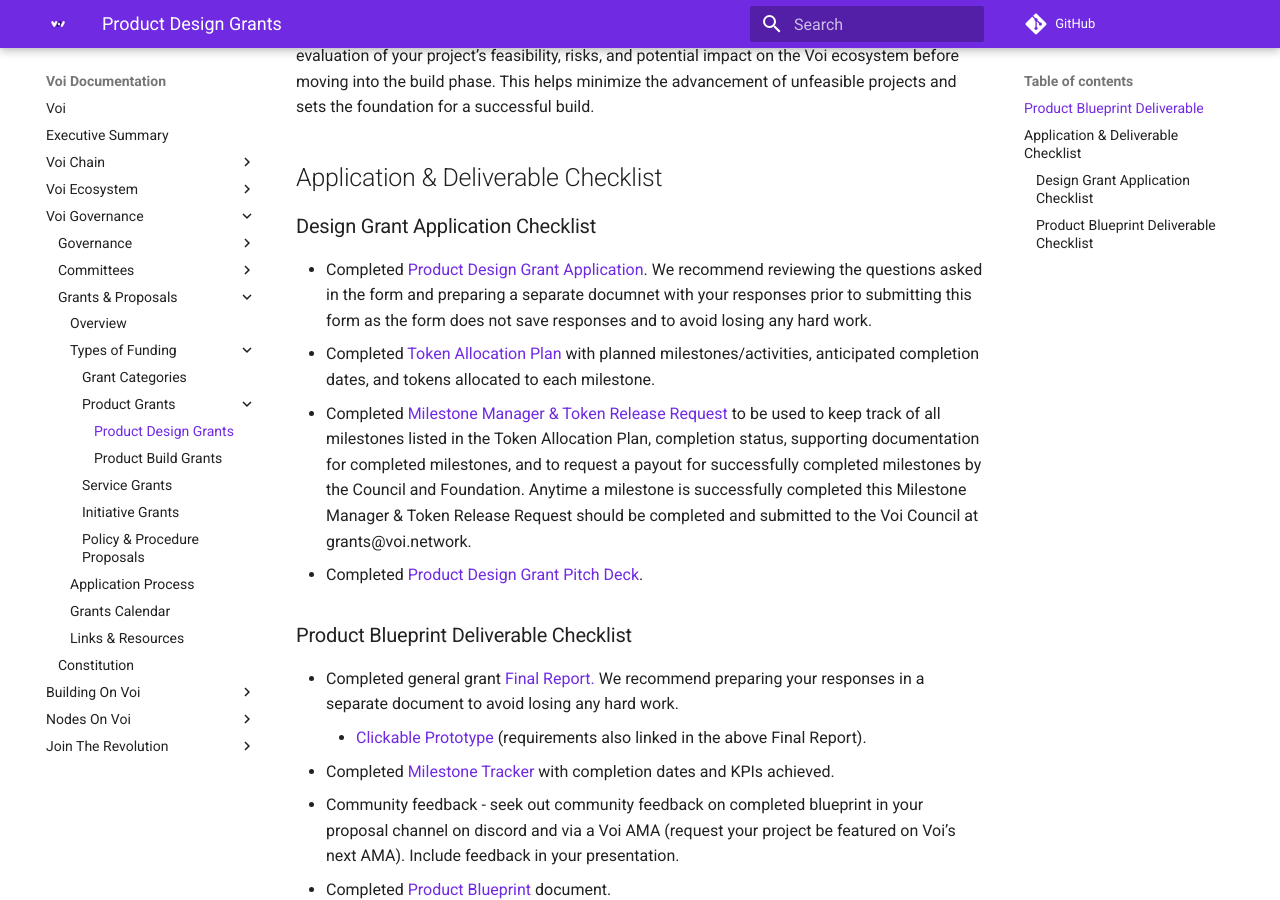
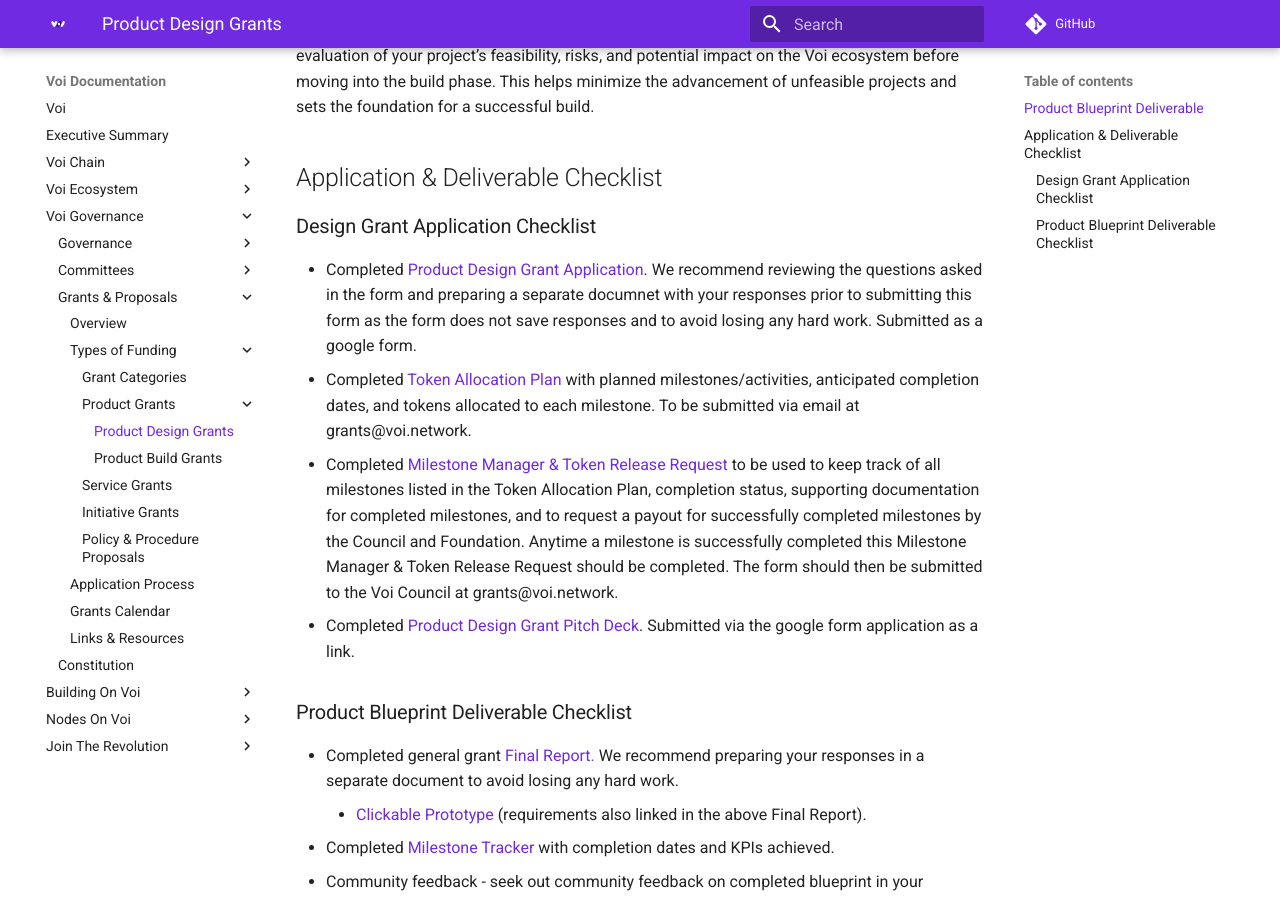
Before and after one commit to VoiNetwork/learn-more, an MkDocs documentation site: the page built from docs/governance/proposals/product-design-grants.md, in a window 1280 px wide and 900 px high, scrolled down 586 px. Built offline with MkDocs 1.6.1 and Material for MkDocs 9.7.7, drawn with Linux system fonts in a browser that asks for light colours; plug-ins that fetch from the network failed and are left out; comment, search, counter and statistics services are not loaded.

Commit message:
Update product-design-grants.md

```diff
--- a/docs/governance/proposals/product-design-grants.md
+++ b/docs/governance/proposals/product-design-grants.md
@@ -9,10 +9,10 @@
 ## Application & Deliverable Checklist
 
 ### Design Grant Application Checklist
-- Completed [Product Design Grant Application](https://docs.google.com/forms/d/1yfIQMGPysR90v76eU0IX15xeWubwdje_VQtMp-jn5Nw/edit). We recommend reviewing the questions asked in the form and preparing a separate documnet with your responses prior to submitting this form as the form does not save responses and to avoid losing any hard work.
-- Completed [Token Allocation Plan](https://docs.google.com/document/d/17QS_FfhjEttHnXu2d3DWKk4qoD6irAv0F3sVF17Y6wQ/edit?usp=sharing) with planned milestones/activities, anticipated completion dates, and tokens allocated to each milestone.
-- Completed [Milestone Manager & Token Release Request](https://docs.google.com/spreadsheets/d/1MF8G4e-szjFhGJP7KFo_K1aLyhwO2dWNHsE70Co1HqU/edit?gid=0#gid=0) to be used to keep track of all milestones listed in the Token Allocation Plan, completion status, supporting documentation for completed milestones, and to request a payout for successfully completed milestones by the Council and Foundation. Anytime a milestone is successfully completed this Milestone Manager & Token Release Request should be completed and submitted to the Voi Council at grants@voi.network.
-- Completed [Product Design Grant Pitch Deck](https://docs.google.com/presentation/d/1R2Xm2yUCfyPe9hv-26zSEhA0oQ_TpBBakZGolnmWyzM/edit#slide=id.g2f5b142037c_0_45).
+- Completed [Product Design Grant Application](https://docs.google.com/forms/d/1yfIQMGPysR90v76eU0IX15xeWubwdje_VQtMp-jn5Nw/edit). We recommend reviewing the questions asked in the form and preparing a separate documnet with your responses prior to submitting this form as the form does not save responses and to avoid losing any hard work. Submitted as a google form.
+- Completed [Token Allocation Plan](https://docs.google.com/document/d/17QS_FfhjEttHnXu2d3DWKk4qoD6irAv0F3sVF17Y6wQ/edit?usp=sharing) with planned milestones/activities, anticipated completion dates, and tokens allocated to each milestone. To be submitted via email at grants@voi.network.
+- Completed [Milestone Manager & Token Release Request](https://docs.google.com/spreadsheets/d/1MF8G4e-szjFhGJP7KFo_K1aLyhwO2dWNHsE70Co1HqU/edit?gid=0#gid=0) to be used to keep track of all milestones listed in the Token Allocation Plan, completion status, supporting documentation for completed milestones, and to request a payout for successfully completed milestones by the Council and Foundation. Anytime a milestone is successfully completed this Milestone Manager & Token Release Request should be completed. The form should then be submitted to the Voi Council at grants@voi.network.
+- Completed [Product Design Grant Pitch Deck](https://docs.google.com/presentation/d/1R2Xm2yUCfyPe9hv-26zSEhA0oQ_TpBBakZGolnmWyzM/edit#slide=id.g2f5b142037c_0_45). Submitted via the google form application as a link.
 
 ### Product Blueprint Deliverable Checklist
 - Completed general grant [Final Report.](https://docs.google.com/forms/d/e/1FAIpQLSeNWpE0pJPM32w9VkjE5ZE7GxdKM0uGV76XNqaDFsHh2MJcUQ/viewform?usp=sf_link) We recommend preparing your responses in a separate document to avoid losing any hard work.
```
